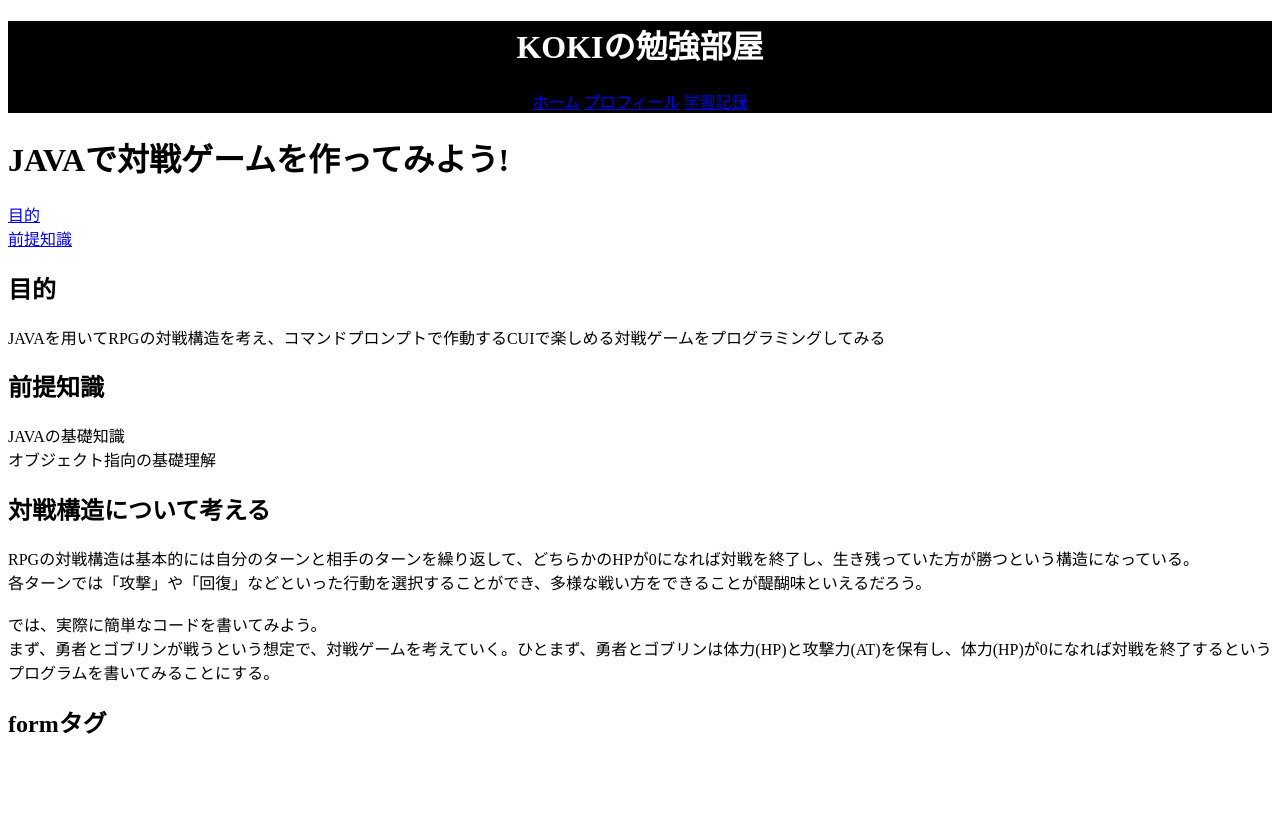
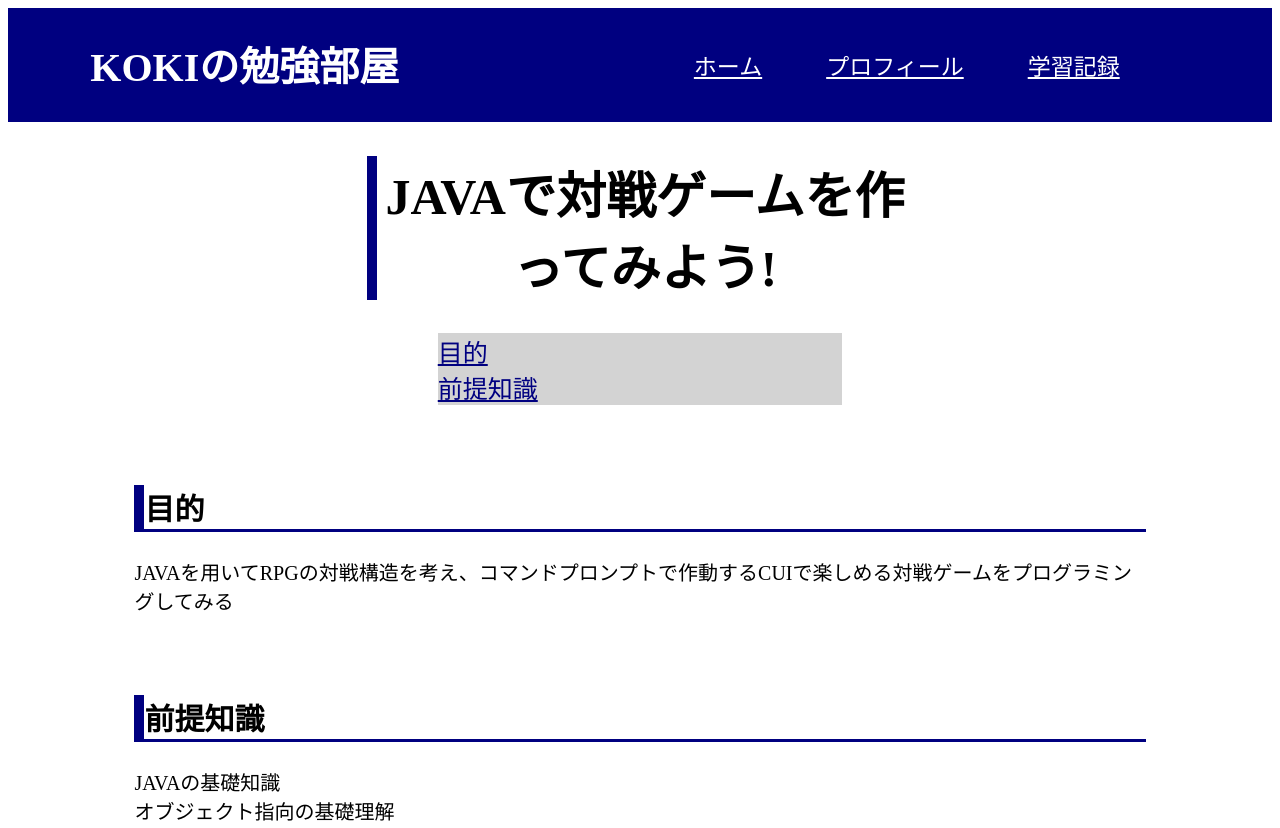
Before and after one commit to mirror0215/mirror.github.io, a plain HTML site: page study.html in a window 1280 px wide. Shown: the top 828 px of the page. Before the commit the page ends 800 px from the top, so only its background shows below. Drawn offline with Linux system fonts and the light colour scheme.

Commit message:
Update style.css

```diff
--- a/style.css
+++ b/style.css
@@ -1,21 +1,63 @@
-header{
-    background-color: black;
+.header {
+    background-color: navy;
+    display: flex;
+}
+.header-main{
+    font-size: 40px;
+    width: 40%;
     color: white;
-    text-align: center;/*中央揃え*/
+    text-align: center;
+}
+.header-nav{
+    width: 60%;
+    text-align: center;
+    padding: 40px;
 }
 
-/*ヘッダーのメイン記述部分*/
-.Main{
-    margin-left: 20%;
-    margin-right: 20%;
+.header-nav > a{
+    font-size: 23px;
+    margin-left: 60px;
+    text-align: center;
+    color: white;
+    display: inline;
 }
-.Main > h2{
+
+.main{
+    margin-top: 20px;
+    margin-left: 10%;
+    margin-right: 10%;
+}
+
+.title{
     font-size: 50px;
+    text-align: center;
+    border-left: 10px solid navy ;
+    margin-right: 23%;
+    margin-left: 23%;
 }
-.Main > h3{
+.profile{
+
+
+}
+.main-title {
+    margin-top: 80px;
+    color: black;
     font-size: 30px;
-    text-align: left;
+    border-bottom: 3px solid navy;
+    border-left: 10px solid navy;
 }
-.Main > p{
+p{
     font-size: 20px;
 }
+
+.main-nav{
+    background-color: lightgray;
+    text-align: left;
+    margin-left: 30%;
+    margin-right: 30%;
+    font-size: 25px;
+    display: block;
+}
+.main-nav>a{
+    color: navy;
+}
```
